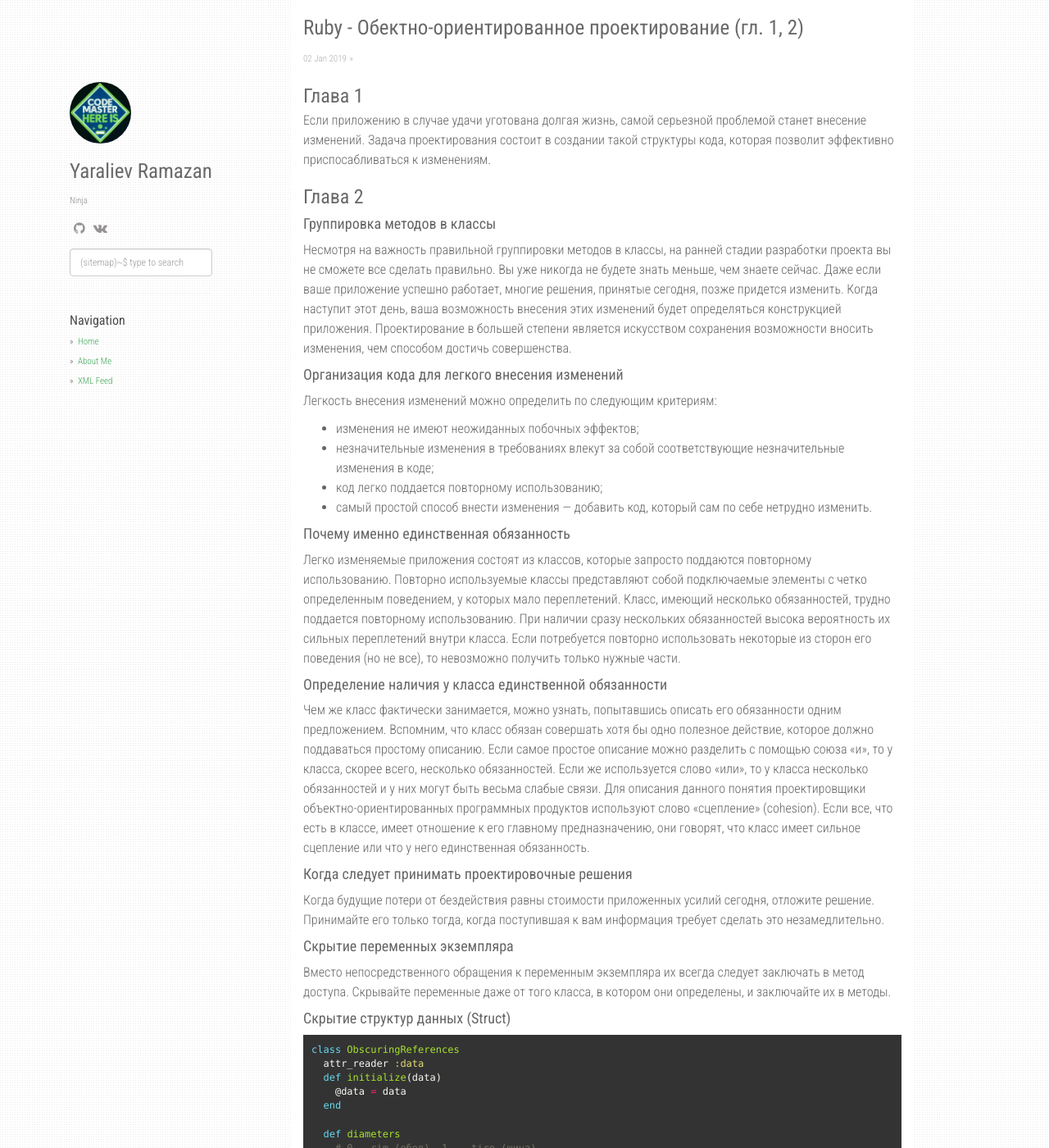
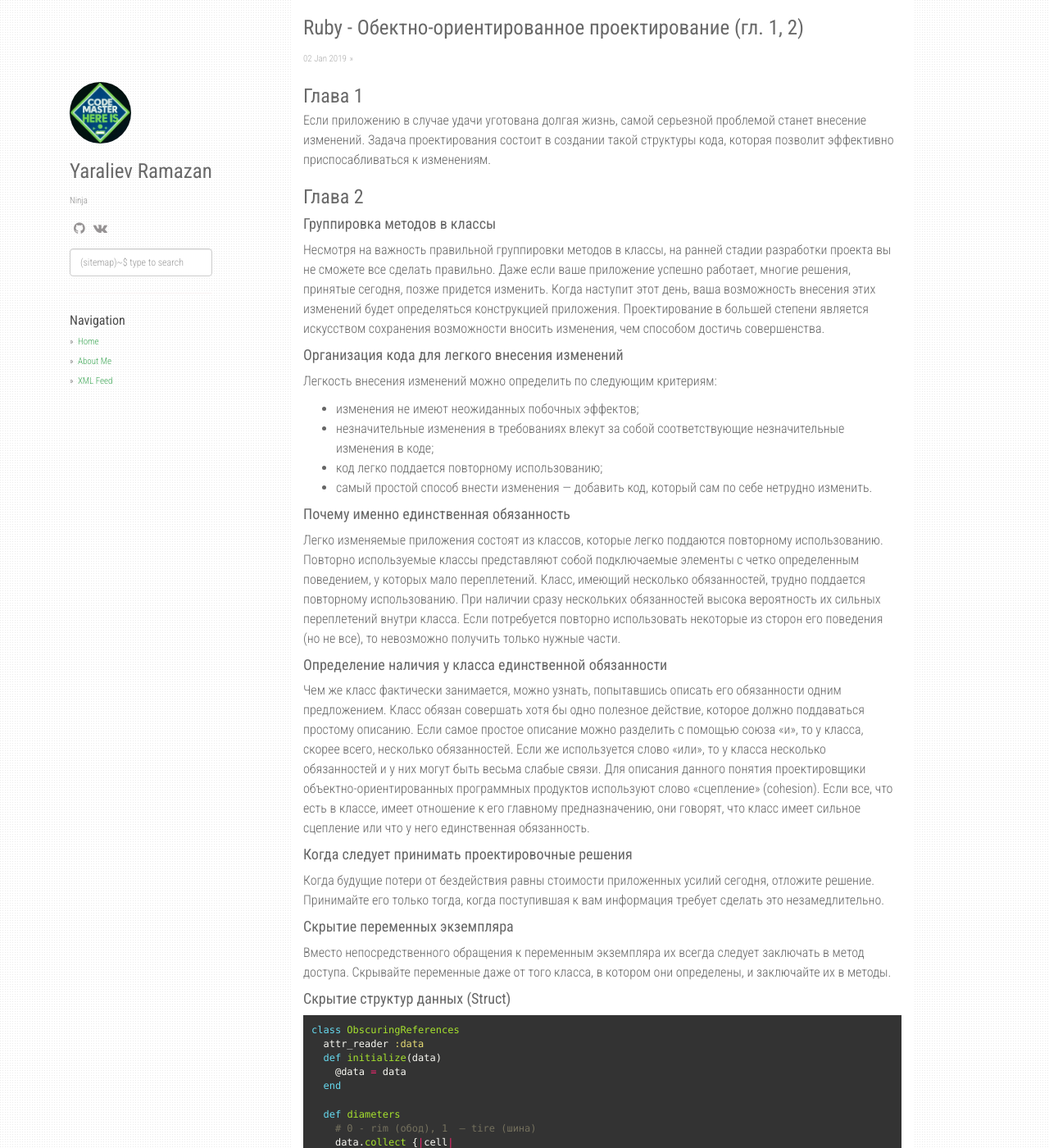
Before and after one commit to orion122/orion1222.github.io, a Jekyll site: the page built from _posts/2019-01-02-oop-ruby-1-2.md, in a window 1280 px wide and 1400 px high. Shown: the whole window at 82% size. Built offline with Jekyll 4.4.1, drawn with Linux system fonts in a browser that asks for light colours; nearby versions of some CDN libraries; comment, search, counter and statistics services are not loaded.

Commit message:
riby oop 1-2

```diff
--- a/_posts/2019-01-02-oop-ruby-1-2.md
+++ b/_posts/2019-01-02-oop-ruby-1-2.md
@@ -7,7 +7,7 @@ title:  "Ruby - Обектно-ориентированное проектиро
 
 ### Глава 2
 #### Группировка методов в классы
-Несмотря на важность правильной группировки методов в классы, на ранней стадии разработки проекта вы не сможете все сделать правильно. Вы уже никогда не будете знать меньше, чем знаете сейчас. Даже если ваше приложение успешно работает, многие решения, принятые сегодня, позже придется изменить. Когда наступит этот день, ваша возможность внесения этих изменений будет определяться конструкцией приложения.
+Несмотря на важность правильной группировки методов в классы, на ранней стадии разработки проекта вы не сможете все сделать правильно. Даже если ваше приложение успешно работает, многие решения, принятые сегодня, позже придется изменить. Когда наступит этот день, ваша возможность внесения этих изменений будет определяться конструкцией приложения.
 Проектирование в большей степени является искусством сохранения возможности вносить изменения, чем способом достичь совершенства.
 
 #### Организация кода для легкого внесения изменений
@@ -18,11 +18,11 @@ title:  "Ruby - Обектно-ориентированное проектиро
 - самый простой способ внести изменения — добавить код, который сам по себе нетрудно изменить.
 
 #### Почему именно единственная обязанность
-Легко изменяемые приложения состоят из классов, которые запросто поддаются повторному использованию. Повторно используемые классы представляют собой подключаемые элементы с четко определенным поведением, у которых мало переплетений.
+Легко изменяемые приложения состоят из классов, которые легко поддаются повторному использованию. Повторно используемые классы представляют собой подключаемые элементы с четко определенным поведением, у которых мало переплетений.
 Класс, имеющий несколько обязанностей, трудно поддается повторному использованию. При наличии сразу нескольких обязанностей высока вероятность их сильных переплетений внутри класса. Если потребуется повторно использовать некоторые из сторон его поведения (но не все), то невозможно получить только нужные части.
 
 #### Определение наличия у класса единственной обязанности
-Чем же класс фактически занимается, можно узнать, попытавшись описать его обязанности одним предложением. Вспомним, что класс обязан совершать хотя  бы одно полезное действие, которое должно поддаваться простому описанию. Если самое простое описание можно разделить с помощью союза «и», то у класса, скорее всего, несколько обязанностей. Если же используется слово «или», то у класса несколько обязанностей и у них могут быть весьма слабые связи.
+Чем же класс фактически занимается, можно узнать, попытавшись описать его обязанности одним предложением. Класс обязан совершать хотя  бы одно полезное действие, которое должно поддаваться простому описанию. Если самое простое описание можно разделить с помощью союза «и», то у класса, скорее всего, несколько обязанностей. Если же используется слово «или», то у класса несколько обязанностей и у них могут быть весьма слабые связи.
 Для описания данного понятия проектировщики объектно-ориентированных программных продуктов используют слово «сцепление» (cohesion). Если все, что есть в классе, имеет отношение к его главному предназначению, они говорят, что класс имеет сильное сцепление или что у него единственная обязанность.
 
 #### Когда следует принимать проектировочные решения
```
